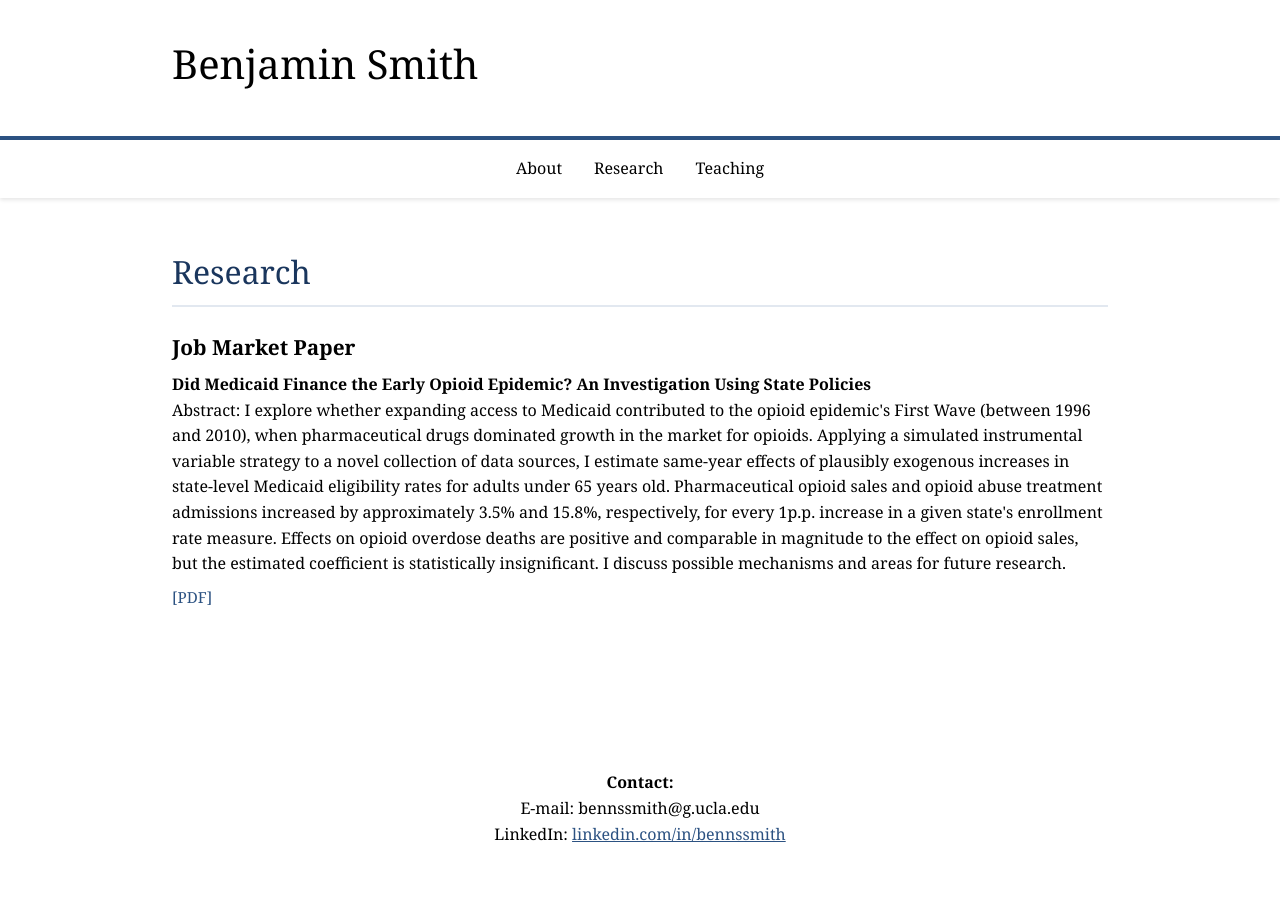
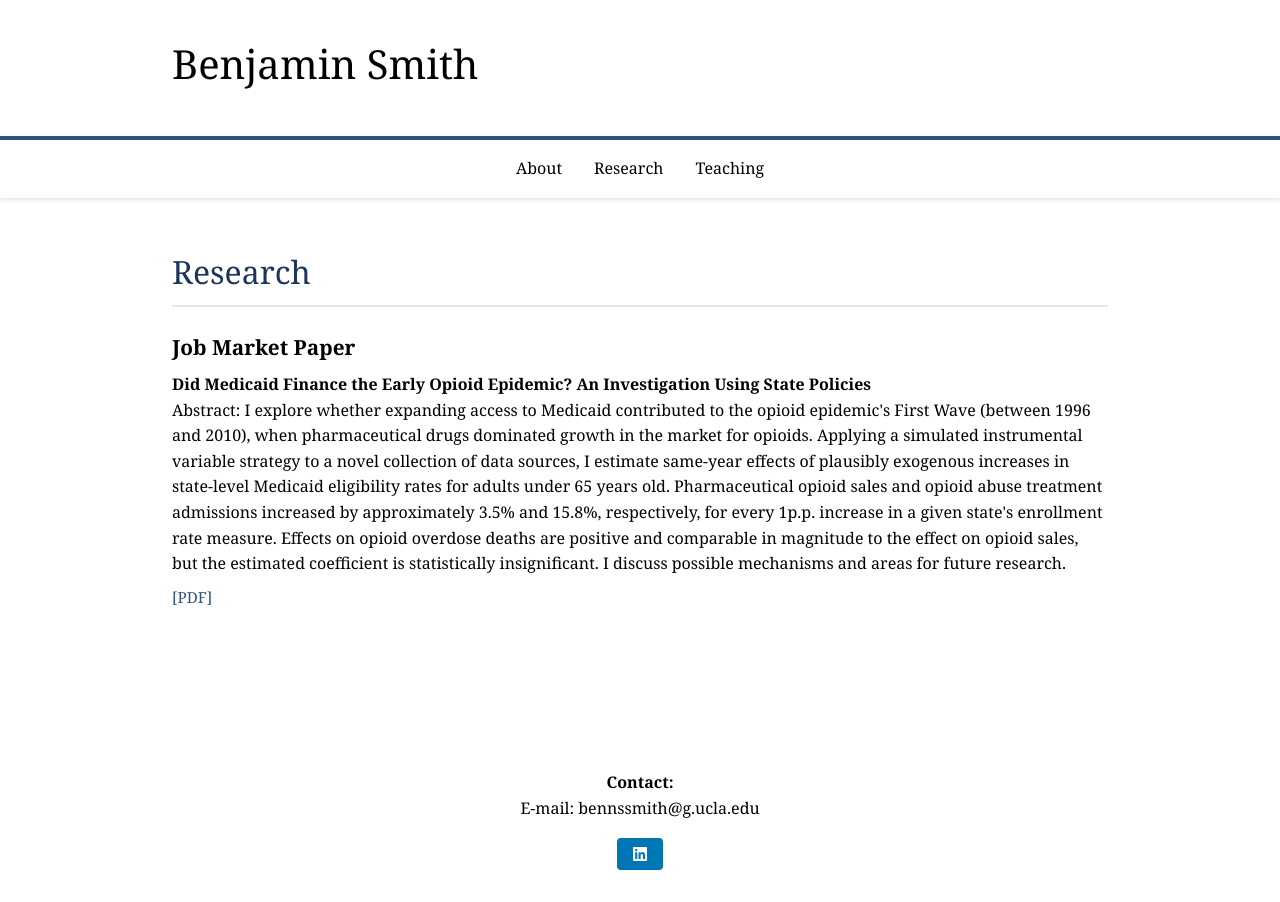
Before and after one commit to bnssmith/bnssmith.github.io, a Jekyll site: the page research.html, which Jekyll copies as it is, in a window 1280 px wide. Built offline with Jekyll 4.4.1, drawn with Linux system fonts in a browser that asks for light colours.

Commit message:
Update research.html

```diff
--- a/research.html
+++ b/research.html
@@ -4,6 +4,7 @@
     <meta charset="UTF-8">
     <meta name="viewport" content="width=device-width, initial-scale=1.0">
     <title>Benjamin Smith</title>
+    <link rel="stylesheet" href="https://cdnjs.cloudflare.com/ajax/libs/font-awesome/6.4.0/css/all.min.css">
     <style>
         * {
             margin: 0;
@@ -251,8 +252,12 @@
     <footer>
         <div class="container">
             <p><strong>Contact:</strong><br>
-            E-mail: bennssmith@g.ucla.edu<br>
-            LinkedIn: <a href ="https://linkedin.com/in/bennssmith">linkedin.com/in/bennssmith</a></p>
+            E-mail: bennssmith@g.ucla.edu</p>
+            <p style="margin-top: 1rem;">
+                <a href="https://linkedin.com/in/bennssmith" style="display: inline-flex; align-items: center; gap: 0.5rem; padding: 0.5rem 1rem; background: #0077B5; color: white; text-decoration: none; border-radius: 4px;">
+                    <i class="fab fa-linkedin"></i>
+                </a>
+            </p>
         </div>
     </footer>
 </body>
```
